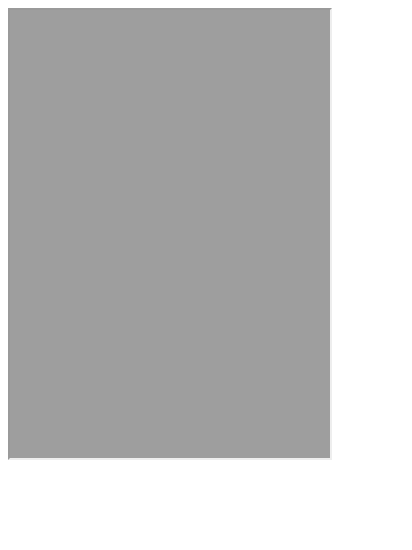
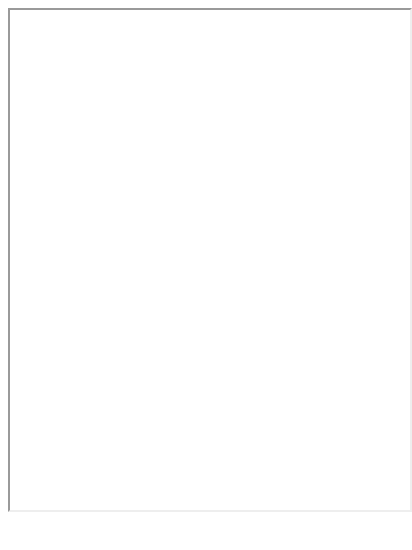
Before and after one commit to bcgov/sbc-mcap, a website: page src/webchat.html in a window 390 px wide. Shown: the whole page, 412 px wide, since content can reach past the window. Drawn offline with Linux system fonts and the light colour scheme; files whose address does not match are found by name.

Commit message:
add mobile detection

```diff
--- a/src/webchat.html
+++ b/src/webchat.html
@@ -8,17 +8,32 @@
 		window.onload = function () {
 			console.log(serverConfig.ChatServicesUrl);
 			document.getElementById("webchat").action = serverConfig.ChatServicesUrl;
-			document.getElementById("webchat").submit();
+			//document.getElementById("webchat").submit();
+
+			if (isMobile()) {
+				document.getElementById("ichat").className += "mobile";
+			}
+			else {
+				document.getElementById("ichat").className += "desktop";
+			}
+		}
+
+		function isMobile() {
+			return (/Android|webOS|iPhone|iPad/i.test(navigator.userAgent));
 		}
 	</script>
 
 	<style>
-		iframe {
+		iframe.desktop {
+			width: 400px;
+			height: 500px;
 			position: absolute;
-			height: 100%;
-			max-height: 28em;
-			width: 100%;
-			max-width: 20em;
+		}
+
+		iframe.mobile {
+			width: 100vw;
+			height: 100vh;
+			position: absolute;
 		}
 	</style>
 </head>
```
